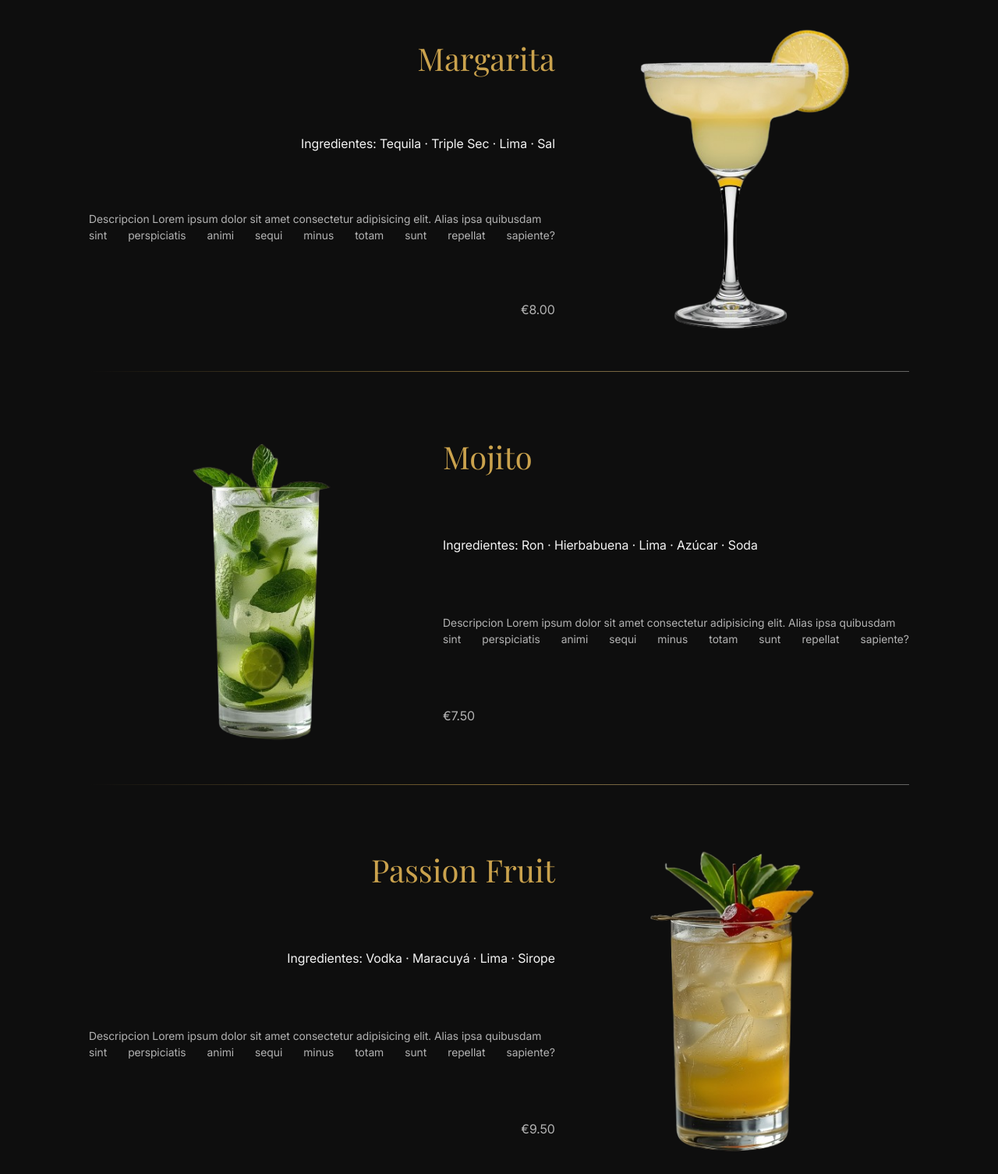
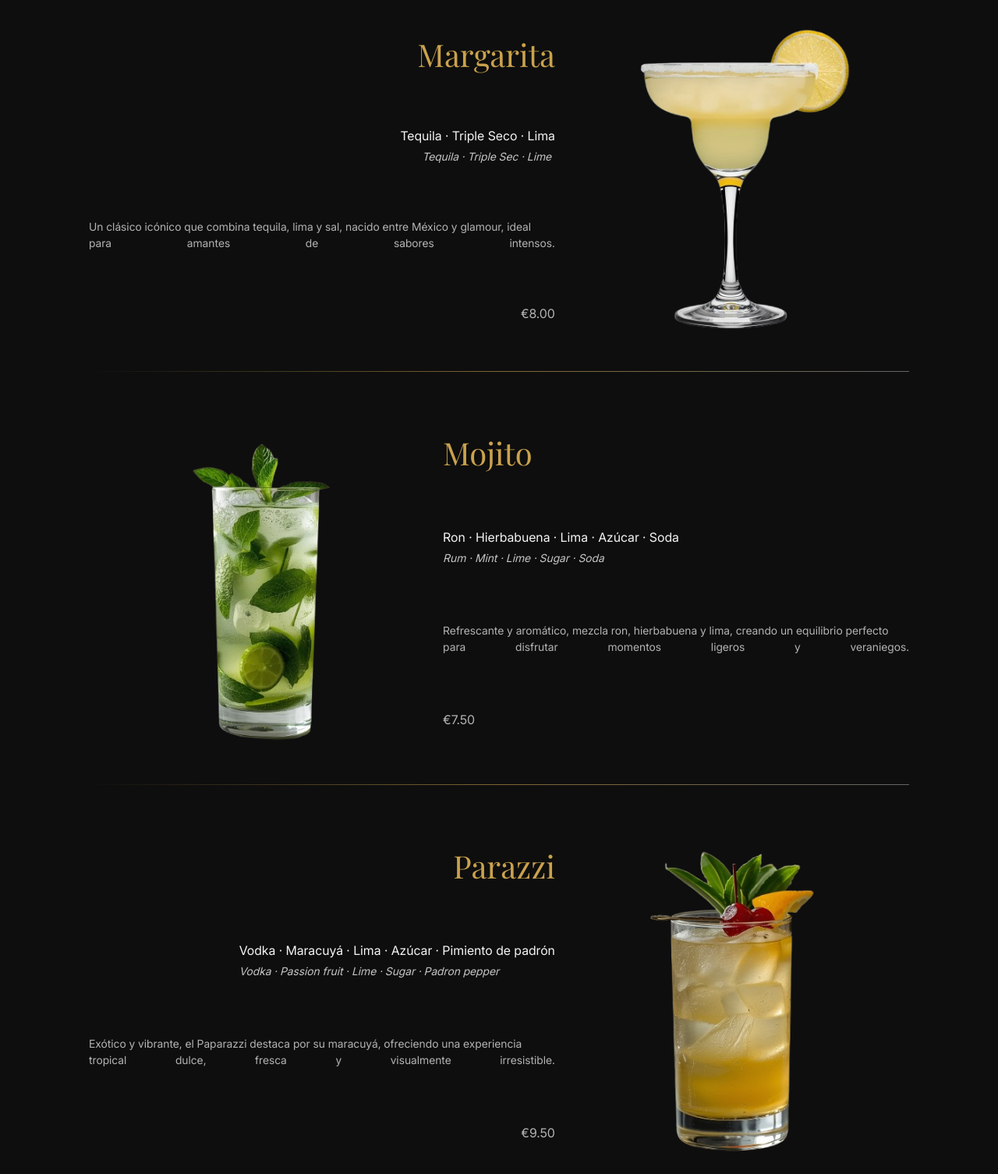
Before and after one commit to JulianMj08/cocktail-menu, a website: page index.html in a window 1280 px wide. Shown: the part 893-2399 px from the top of the page at 78% size. Drawn offline with Linux system fonts and the light colour scheme.

Commit message:
Cambio en el title, editamos el parrafo de ingredientes y por ultimo agregamos texto real a la descripcion

```diff
--- a/index.html
+++ b/index.html
@@ -12,7 +12,7 @@
 <link rel="preconnect" href="https://fonts.gstatic.com" crossorigin>
 <link href="https://fonts.googleapis.com/css2?family=Inter:ital,opsz,wght@0,14..32,100..900;1,14..32,100..900&family=Playfair+Display:ital,wght@0,400..900;1,400..900&display=swap" rel="stylesheet"> -->
 
-  <title>Signature Cocktails</title>
+  <title>The Best Cocktails</title>
 
   <!-- SEO básico -->
   <meta name="description" content="Nuestra selección especial de cocktails. Diseñados para sorprender." />
@@ -64,9 +64,9 @@
         <div class="cocktail-card__info card-space-reverse ">
           <h2 class="cocktail-card__title card-one__tittle">Margarita</h2>
           <p class="cocktail-card__ingredients card-one__ingredients font-inter">
-            Ingredientes: Tequila · Triple Sec · Lima · Sal
+           Tequila · Triple Seco · Lima <span class="set-marg"> Tequila · Triple Sec · Lime  </span>
           </p>
-          <p class="cocktail-card__description card-one__description">Descripcion Lorem ipsum dolor sit amet consectetur adipisicing elit. Alias ipsa quibusdam sint perspiciatis animi sequi minus totam sunt repellat sapiente?</p>
+          <p class="cocktail-card__description card-one__description">Un clásico icónico que combina tequila, lima y sal, nacido entre México y glamour, ideal para amantes de sabores intensos.</p>
           <p class="cocktail-card__price">€8.00</p>
         </div>
       </article>
@@ -84,9 +84,9 @@
         <div class="cocktail-card__info card-space">
           <h2 class="cocktail-card__title">Mojito</h2>
           <p class="cocktail-card__ingredients">
-            Ingredientes: Ron · Hierbabuena · Lima · Azúcar · Soda
+           Ron · Hierbabuena · Lima · Azúcar · Soda <span> Rum · Mint · Lime · Sugar · Soda </span>
           </p>
-          <p class="cocktail-card__description">Descripcion Lorem ipsum dolor sit amet consectetur adipisicing elit. Alias ipsa quibusdam sint perspiciatis animi sequi minus totam sunt repellat sapiente?</p>
+          <p class="cocktail-card__description">Refrescante y aromático, mezcla ron, hierbabuena y lima, creando un equilibrio perfecto para disfrutar momentos ligeros y veraniegos.</p>
           <p class="cocktail-card__price">€7.50</p>
         </div>
       </article>
@@ -102,11 +102,11 @@
         </div>
 
         <div class="cocktail-card__info card-space-reverse ">
-          <h2 class="cocktail-card__title">Passion Fruit</h2>
+          <h2 class="cocktail-card__title">Parazzi</h2>
           <p class="cocktail-card__ingredients">
-            Ingredientes: Vodka · Maracuyá · Lima · Sirope
+           Vodka · Maracuyá · Lima · Azúcar · Pimiento de padrón  <span> Vodka · Passion fruit · Lime · Sugar · Padron pepper </span>
           </p>
-          <p class="cocktail-card__description">Descripcion Lorem ipsum dolor sit amet consectetur adipisicing elit. Alias ipsa quibusdam sint perspiciatis animi sequi minus totam sunt repellat sapiente?</p>
+          <p class="cocktail-card__description">Exótico y vibrante, el Paparazzi destaca por su maracuyá, ofreciendo una experiencia tropical dulce, fresca y visualmente irresistible.</p>
           <p class="cocktail-card__price">€9.50</p>
         </div>
       </article>
@@ -124,9 +124,9 @@
         <div class="cocktail-card__info card-space">
           <h2 class="cocktail-card__title">Old Fashion</h2>
           <p class="cocktail-card__ingredients">
-            Ingredientes: Bourbon · Azúcar · Bitter · Naranja
+            Bourbon · Azúcar · Angostura · Naranja  <span> Bourbon · Sugar · Angostura bitter · Orange </span>
           </p>
-          <p class="cocktail-card__description">Descripcion Lorem ipsum dolor sit amet consectetur adipisicing elit. Alias ipsa quibusdam sint perspiciatis animi sequi minus totam sunt repellat sapiente?</p>
+          <p class="cocktail-card__description">Elegante y atemporal, el Old Fashioned combina whisky, azúcar y amargos, reflejando la esencia pura de la coctelería clásica.</p>
           <p class="cocktail-card__price">€8.50</p>
         </div>
       </article>
--- a/src/css/pages/home.css
+++ b/src/css/pages/home.css
@@ -143,6 +143,18 @@ main {
 
 .cocktail-card__ingredients {
   font-size: var(--font-size-md);
+}
+
+.cocktail-card__ingredients span {
+  display: block;
+  font-style: italic;
+  margin-top: 4px;
+  font-size: var(--font-size-sm);
+  opacity: 0.8;
+}
+
+.set-marg {
+  margin-left: 28px;
 }
 
 .cocktail-card__description {
```
